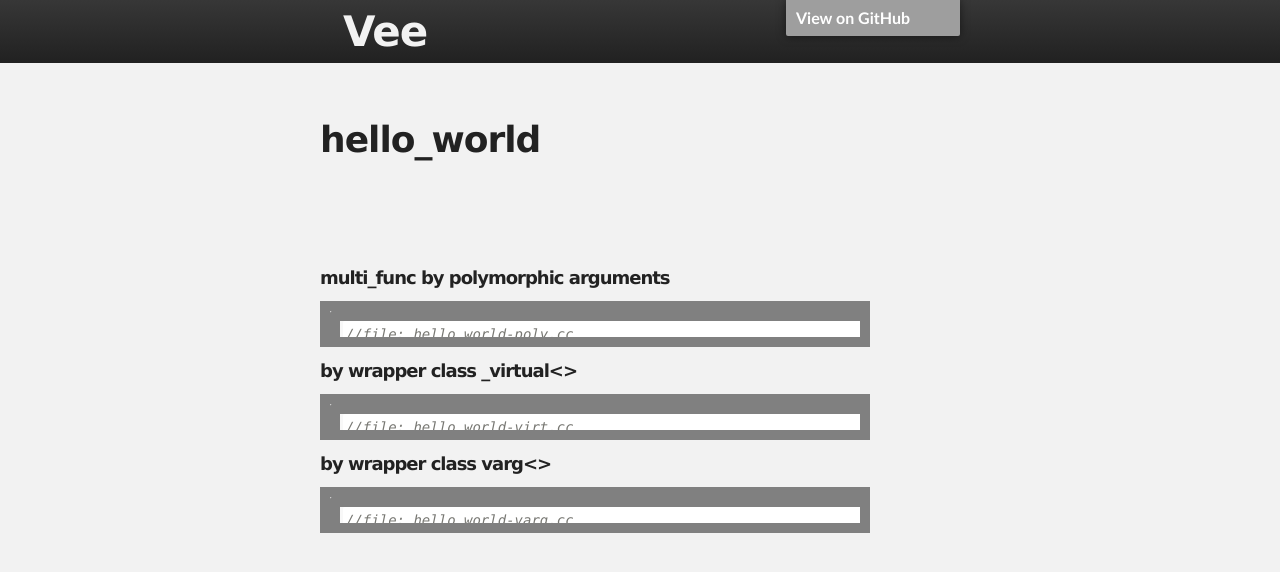
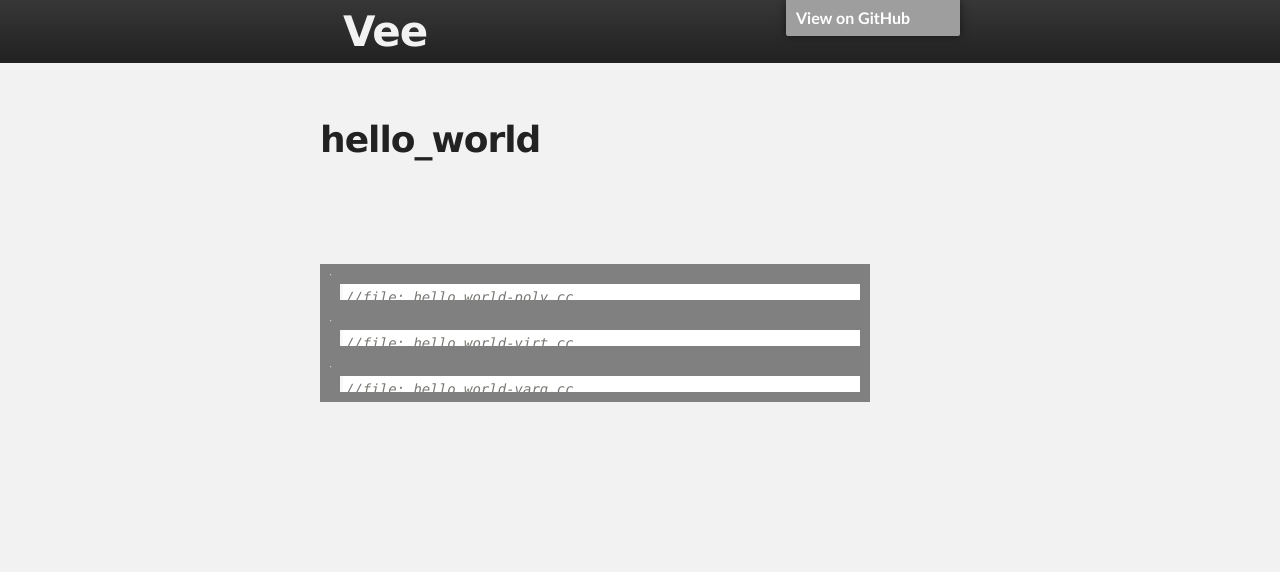
Before and after one commit to tmp2tmp/eee, a Jekyll site: the page built from docs/hello_world.md, in a window 1280 px wide. Shown: the top 572 px of the page. Built offline with Jekyll 4.4.1, drawn with Linux system fonts in a browser that asks for light colours; our own code applies the rules of GitHub Pages for plain Markdown files; the repository's description, which GitHub fills in, is left out; grey boxes are pictures that could not be loaded.

Commit message:
Update hello_world.md

````diff
--- a/docs/hello_world.md
+++ b/docs/hello_world.md
@@ -2,7 +2,7 @@
 &nbsp;
 &nbsp;
 &nbsp;
-##### multi_func by polymorphic arguments
+
 ```c++
 //file: hello_world-poly.cc
 #include "vane.h"   //required
@@ -72,7 +72,7 @@ virtual_func --> Hello
 virtual_func --> World
 */
 ```
-##### by wrapper class \_virtual&lt;&gt;
+
 ```c++
 //file: hello_world-virt.cc
 #include "vane.h"   //required
@@ -146,7 +146,7 @@ virtual_func --> Hello
 virtual_func --> World
 */
 ```
-##### by wrapper class varg&lt;&gt;
+
 ```c++
 //file: hello_world-varg.cc
 #include "vane.h"   //required
````
